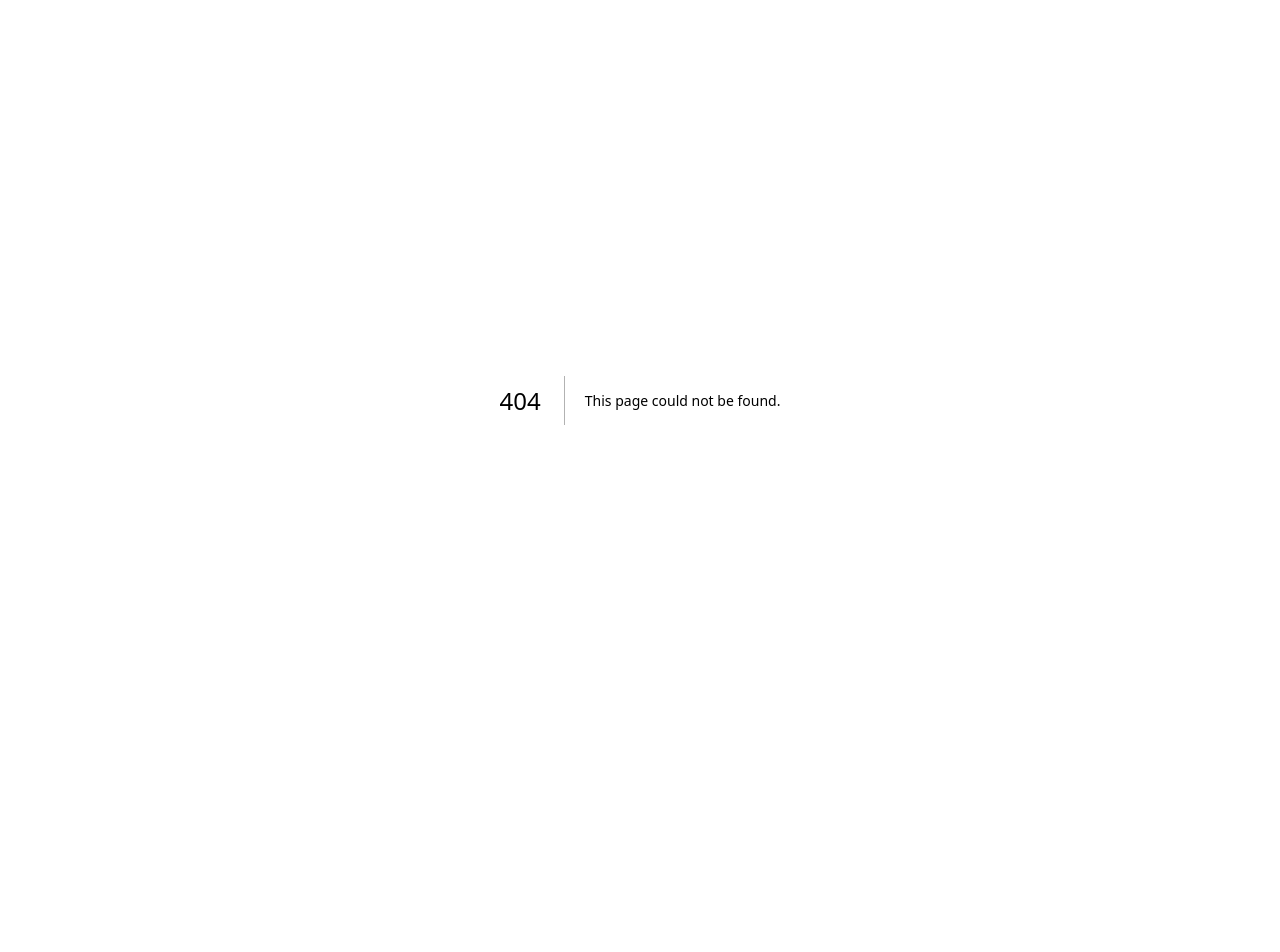
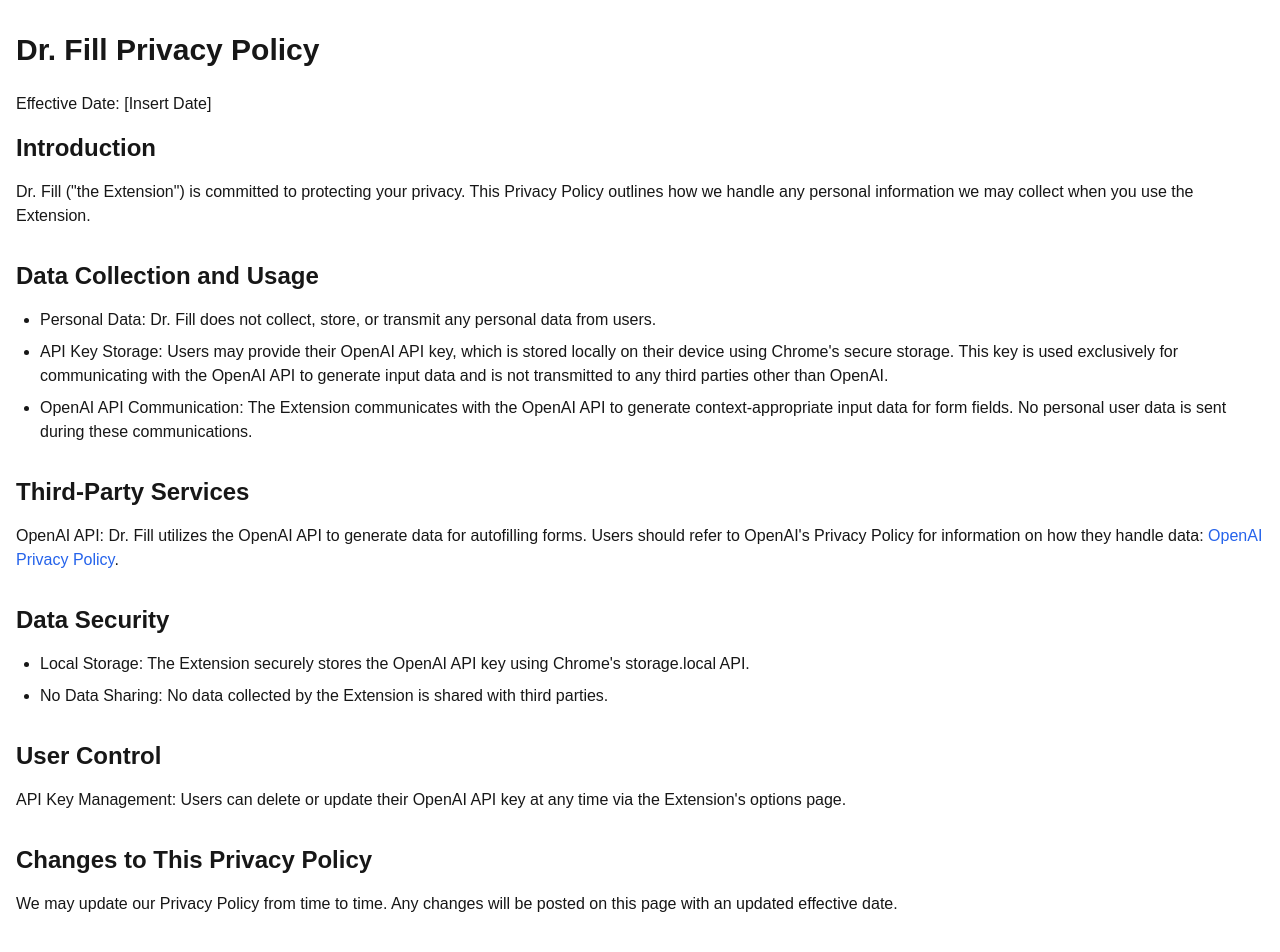
Before and after one commit to shadowfaz16/drfill-website, a Next.js app: page /privacy-policy in a window 1280 px wide. Before the commit this address had no page. Shown: the top 952 px of the page. Before the commit the page ends 800 px from the top, so only its background shows below. Built offline with nearby package versions, Linux system fonts and the light colour scheme.

Commit message:
privacy policy

```diff
--- /dev/null
+++ b/app/privacy-policy/page.tsx
@@ -0,0 +1,54 @@
+import React from 'react';
+
+const PrivacyPolicy: React.FC = () => {
+  return (
+    <div className="container mx-auto px-4 py-8">
+      <h1 className="text-3xl font-bold mb-6">Dr. Fill Privacy Policy</h1>
+      <p className="mb-4">Effective Date: [Insert Date]</p>
+
+      <section className="mb-8">
+        <h2 className="text-2xl font-semibold mb-4">Introduction</h2>
+        <p>Dr. Fill ("the Extension") is committed to protecting your privacy. This Privacy Policy outlines how we handle any personal information we may collect when you use the Extension.</p>
+      </section>
+
+      <section className="mb-8">
+        <h2 className="text-2xl font-semibold mb-4">Data Collection and Usage</h2>
+        <ul className="list-disc pl-6">
+          <li className="mb-2">Personal Data: Dr. Fill does not collect, store, or transmit any personal data from users.</li>
+          <li className="mb-2">API Key Storage: Users may provide their OpenAI API key, which is stored locally on their device using Chrome's secure storage. This key is used exclusively for communicating with the OpenAI API to generate input data and is not transmitted to any third parties other than OpenAI.</li>
+          <li className="mb-2">OpenAI API Communication: The Extension communicates with the OpenAI API to generate context-appropriate input data for form fields. No personal user data is sent during these communications.</li>
+        </ul>
+      </section>
+
+      <section className="mb-8">
+        <h2 className="text-2xl font-semibold mb-4">Third-Party Services</h2>
+        <p>OpenAI API: Dr. Fill utilizes the OpenAI API to generate data for autofilling forms. Users should refer to OpenAI's Privacy Policy for information on how they handle data: <a href="https://openai.com/policies/privacy-policy" className="text-blue-600 hover:underline">OpenAI Privacy Policy</a>.</p>
+      </section>
+
+      <section className="mb-8">
+        <h2 className="text-2xl font-semibold mb-4">Data Security</h2>
+        <ul className="list-disc pl-6">
+          <li className="mb-2">Local Storage: The Extension securely stores the OpenAI API key using Chrome's storage.local API.</li>
+          <li className="mb-2">No Data Sharing: No data collected by the Extension is shared with third parties.</li>
+        </ul>
+      </section>
+
+      <section className="mb-8">
+        <h2 className="text-2xl font-semibold mb-4">User Control</h2>
+        <p>API Key Management: Users can delete or update their OpenAI API key at any time via the Extension's options page.</p>
+      </section>
+
+      <section className="mb-8">
+        <h2 className="text-2xl font-semibold mb-4">Changes to This Privacy Policy</h2>
+        <p>We may update our Privacy Policy from time to time. Any changes will be posted on this page with an updated effective date.</p>
+      </section>
+
+      <section className="mb-8">
+        <h2 className="text-2xl font-semibold mb-4">Contact Us</h2>
+        <p>If you have any questions or concerns about this Privacy Policy, please contact us at [your email address].</p>
+      </section>
+    </div>
+  );
+};
+
+export default PrivacyPolicy;
```
